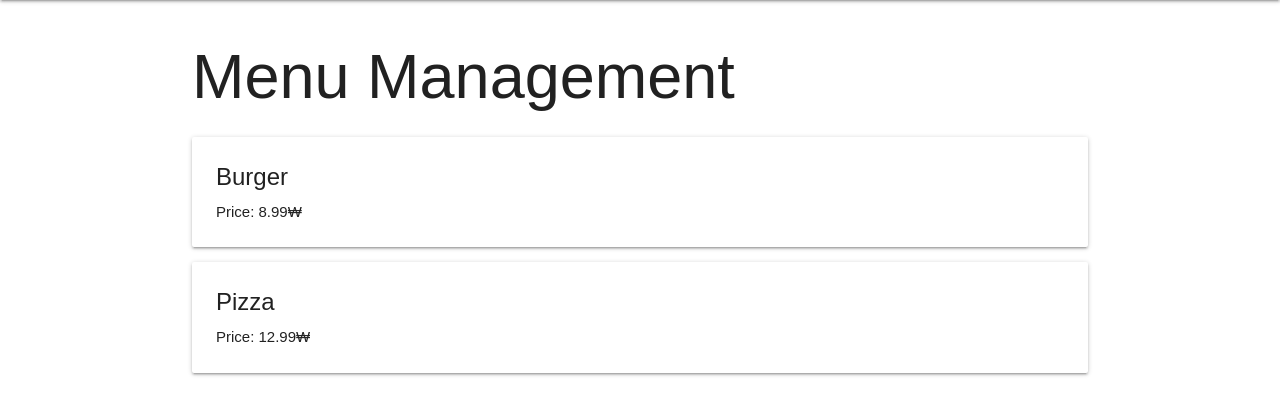
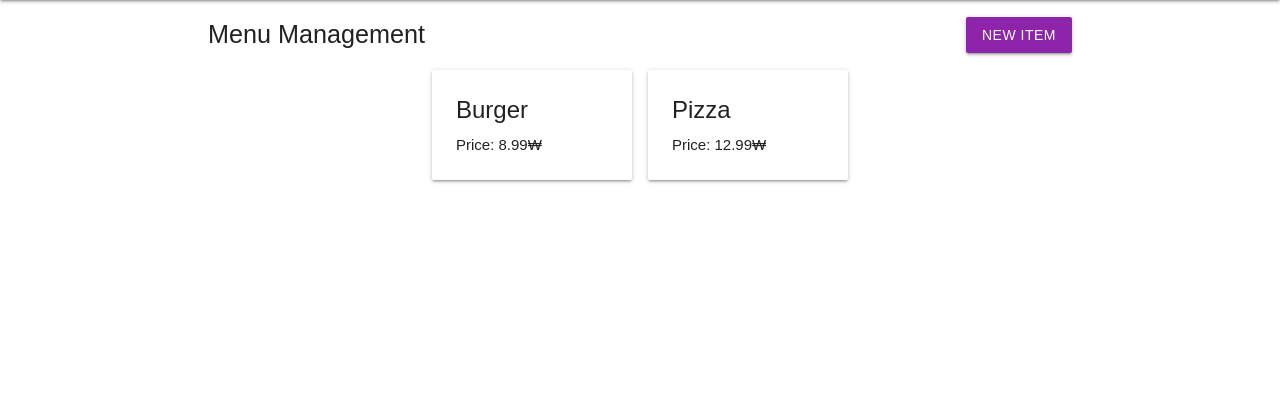
Before and after one commit to Ariaspect/operation-ricecake, a Flask app: page /admin/menu in a window 1280 px wide. Shown: the part 113-528 px from the top of the page. Run offline with Flask 3, Linux system fonts and the light colour scheme.

Commit message:
feat(admin): apply grid layout for menus

```diff
--- a/app/static/css/styles.css
+++ b/app/static/css/styles.css
@@ -4,3 +4,21 @@ body {
 .admin-button {
   margin: 0px 20px;
 }
+
+.card-container {
+  display: grid;
+  grid-template-columns: repeat(auto-fit, 200px);
+  gap: 16px;
+  justify-content: center;
+}
+
+.card {
+  margin: 0;
+}
+
+.header-container {
+  display: flex;
+  justify-content: space-between;
+  align-items: center;
+  padding: 16px 16px;
+}
--- a/app/templates/admin/menu.html
+++ b/app/templates/admin/menu.html
@@ -3,12 +3,15 @@
   Menu Management
 {% endblock title %}
 {% block content %}
-  <h1>Menu Management</h1>
-  <ul>
+  <div class="header-container">
+    <span class="flow-text">Menu Management</span>
+    <a class="btn waves-effect waves-light purple darken-1" href="#add-item">New Item</a>
+  </div>
+  <div class="card-container">
     {% for item in menu_items %}
       {% with item=item %}
         {% include "components/card.html" %}
       {% endwith %}
     {% endfor %}
-  </ul>
+  </div>
 {% endblock content %}
```
